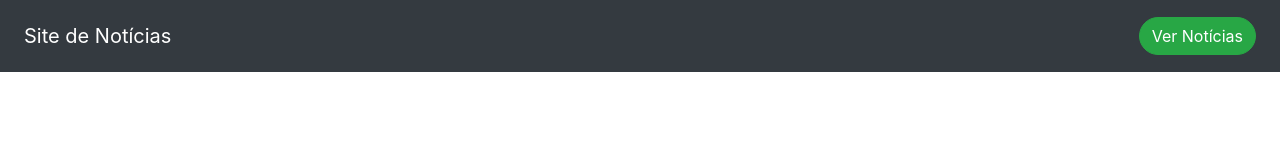
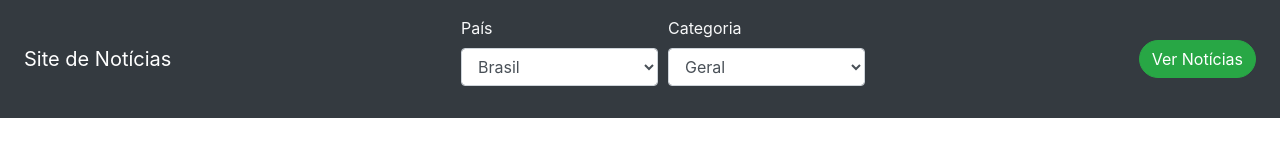
Before and after one commit to ronaldomendes/site-noticias, a plain HTML site: page index.html in a window 1280 px wide. Drawn offline with nearby package versions, Linux system fonts and the light colour scheme.

Commit message:
Editando o filtro de notícias

```diff
--- a/index.html
+++ b/index.html
@@ -15,8 +15,91 @@
 
     <header class="bg bg-dark p-2 text-light">
         <nav class="navbar navbar-dark bg-dark">
-            <a href="#" class="navbar-brand">Site de Notícias</a>
-            <button class="btn btn-success rounded-pill">Ver Notícias</button>
+            <div>
+                <a href="#" class="navbar-brand">Site de Notícias</a>
+            </div>
+
+            <div>
+                <form>
+                    <div class="form-row">
+                        <div class="form-group col-md-6">
+                            <label for="paisNoticia">País</label>
+                            <select class="form-control" id="paisNoticia">
+                                <option value="za">África do Sul</option>
+                                <option value="de">Alemanha</option>
+                                <option value="sa">Arábia Saudita</option>
+                                <option value="ar">Argentina</option>
+                                <option value="au">Austrália</option>
+                                <option value="at">Áustria</option>
+                                <option value="be">Bélgica</option>
+                                <option value="br" selected>Brasil</option>
+                                <option value="bg">Bulgária</option>
+                                <option value="ca">Canadá</option>
+                                <option value="cn">China</option>
+                                <option value="co">Colômbia</option>
+                                <option value="sg">Cingapura</option>
+                                <option value="kr">Coreia do Sul</option>
+                                <option value="cu">Cuba</option>
+                                <option value="ae">Emirados Árabes Unidos</option>
+                                <option value="sk">Eslováquia</option>
+                                <option value="si">Eslovênia</option>
+                                <option value="us">Estados Unidos</option>
+                                <option value="eg">Egito</option>
+                                <option value="ph">Filipinas</option>
+                                <option value="fr">França</option>
+                                <option value="gr">Grécia</option>
+                                <option value="hk">Hong Kong</option>
+                                <option value="hu">Hungria</option>
+                                <option value="in">Índia</option>
+                                <option value="id">Indonésia</option>
+                                <option value="ie">Irlanda</option>
+                                <option value="il">Israel</option>
+                                <option value="it">Itália</option>
+                                <option value="jp">Japão</option>
+                                <option value="lv">Letônia</option>
+                                <option value="lt">Lituânia</option>
+                                <option value="my">Malásia</option>
+                                <option value="mx">México</option>
+                                <option value="ma">Marrocos</option>
+                                <option value="ng">Nigéria</option>
+                                <option value="no">Noruega</option>
+                                <option value="nz">Nova Zelândia</option>
+                                <option value="nl">Países Baixos</option>
+                                <option value="tr">Peru</option>
+                                <option value="pl">Polônia</option>
+                                <option value="pt">Portugal</option>
+                                <option value="gb">Reino Unido</option>
+                                <option value="cz">República Tcheca</option>
+                                <option value="ro">Romênia</option>
+                                <option value="ru">Rússia</option>
+                                <option value="rs">Sérvia</option>
+                                <option value="se">Suécia</option>
+                                <option value="ch">Suíça</option>
+                                <option value="tw">Taiwan</option>
+                                <option value="th">Tailândia</option>
+                                <option value="ua">Ucrânia</option>
+                                <option value="ve">Venezuela</option>
+                            </select>
+                        </div>
+                        <div class="form-group col-md-6">
+                            <label for="categoriaNoticia">Categoria</label>
+                            <select class="form-control" id="categoriaNoticia">
+                                <option value="science">Ciências</option>
+                                <option value="entertainment">Entretenimento</option>
+                                <option value="sports">Esporte</option>
+                                <option value="general" selected>Geral</option>
+                                <option value="business">Negócios</option>
+                                <option value="health">Saúde</option>
+                                <option value="technology">Tecnologia</option>
+                            </select>
+                        </div>
+                    </div>
+                </form>
+            </div>
+
+            <div>
+                <button class="btn btn-success rounded-pill">Ver Notícias</button>
+            </div>
         </nav>
     </header>
 
--- a/js/scripts.js
+++ b/js/scripts.js
@@ -1,10 +1,18 @@
-const url = 'https://newsapi.org/v2/top-headlines?country=br&apiKey=61a2c1782069428b8b913bfd8cf962a7'
-let rowNoticias = document.querySelector('.noticias')
-let config = {
+const apiKey = '61a2c1782069428b8b913bfd8cf962a7'
+const country = document.querySelector('#paisNoticia')
+const category = document.querySelector('#categoriaNoticia')
+const rowNoticias = document.querySelector('.noticias')
+const config = {
     method: 'get'
 }
 
+const getUrl = (country, category) => {
+    const url = `https://newsapi.org/v2/top-headlines?country=${country.value}&category=${category.value}&apiKey=${apiKey}`
+    return url
+}
+
 const mostrarNaTela = (listaNoticias) => {
+    rowNoticias.innerHTML = ''
     listaNoticias.forEach((noticia) => {
         const cardNoticia =
             `<div class="col-md-4 mb-2">
@@ -18,17 +26,13 @@ const mostrarNaTela = (listaNoticias) => {
                 </div>
             </div>`
         rowNoticias.insertAdjacentHTML('beforeend', cardNoticia)
-
     })
 }
 
 document.querySelector('button').onclick = () => {
-    /*let result = */fetch(url, config)
+    fetch(getUrl(country, category), config)
         .then((resp) => resp.json())
-        // .then((json) => json)
         .then((json) => {
-            // console.log(json.articles[1])
             mostrarNaTela(json.articles)
         })
-    // console.log(result)
 }
```
